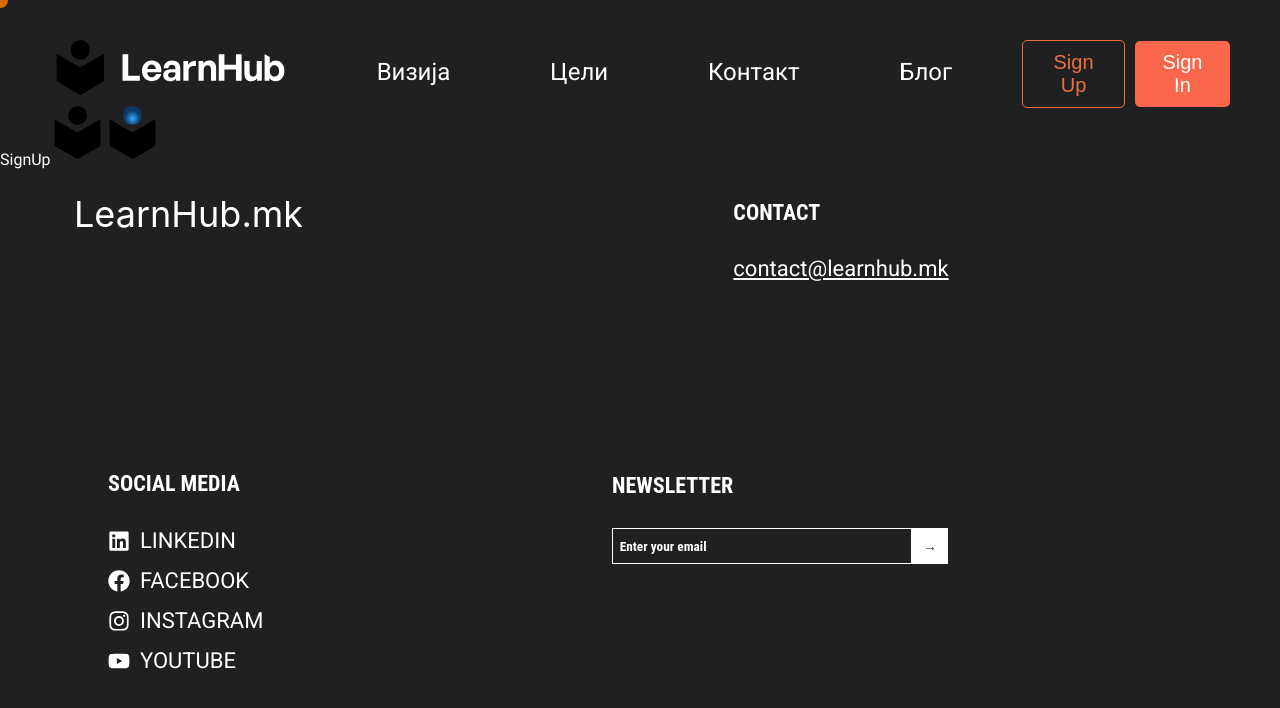
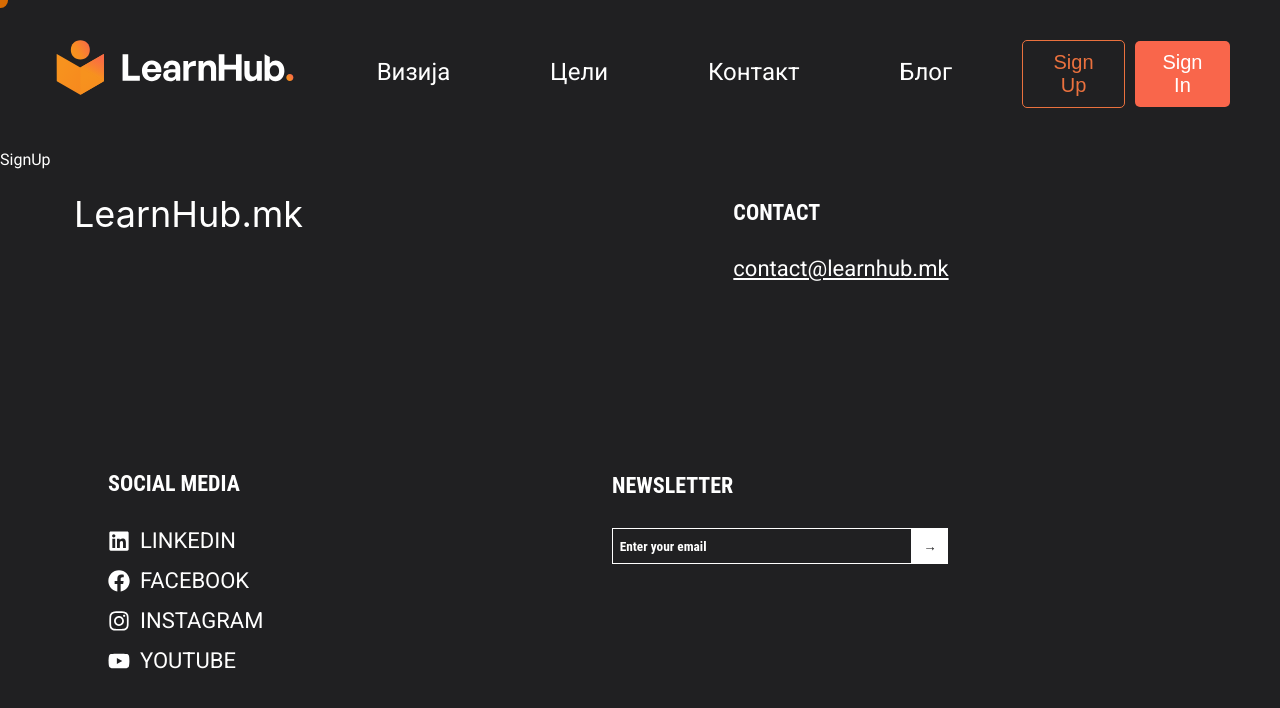
Before and after one commit to learnhubmk/app, a Next.js app: page /signup in a window 1280 px wide. Shown: the top 708 px of the page. Built offline with nearby package versions, Linux system fonts and the light colour scheme.

Commit message:
added easter-eggs page

```diff
--- a/components/reusable-components/navigation/Navigation.tsx
+++ b/components/reusable-components/navigation/Navigation.tsx
@@ -11,14 +11,7 @@ const Navigation = () => {
     <nav className={styles.largeNavbar}>
       <div className={styles.navContainer}>
         <Link className={`display-s ${styles.navigationLogo}`} href="/">
-          <Image src="/logo/logoAnimated.svg" alt="LearnHub Logo" width={250} height={55} />
-          <Image src="/logo/logomarkAnimated.svg" alt="LearnHub Logo" width={55} height={55} />
-          <Image
-            src="/logo/logomarkAnimatedReader.svg"
-            alt="LearnHub Logo"
-            width={55}
-            height={55}
-          />
+          <Image src="/logo/logo.svg" alt="LearnHub Logo" width={250} height={55} />
         </Link>
         <div id="navbarNav">
           <ul className={styles.menuElementsNav}>
```
Also changed, not shown: app/easter-eggs/page.tsx (added, +40 -0 lines).
